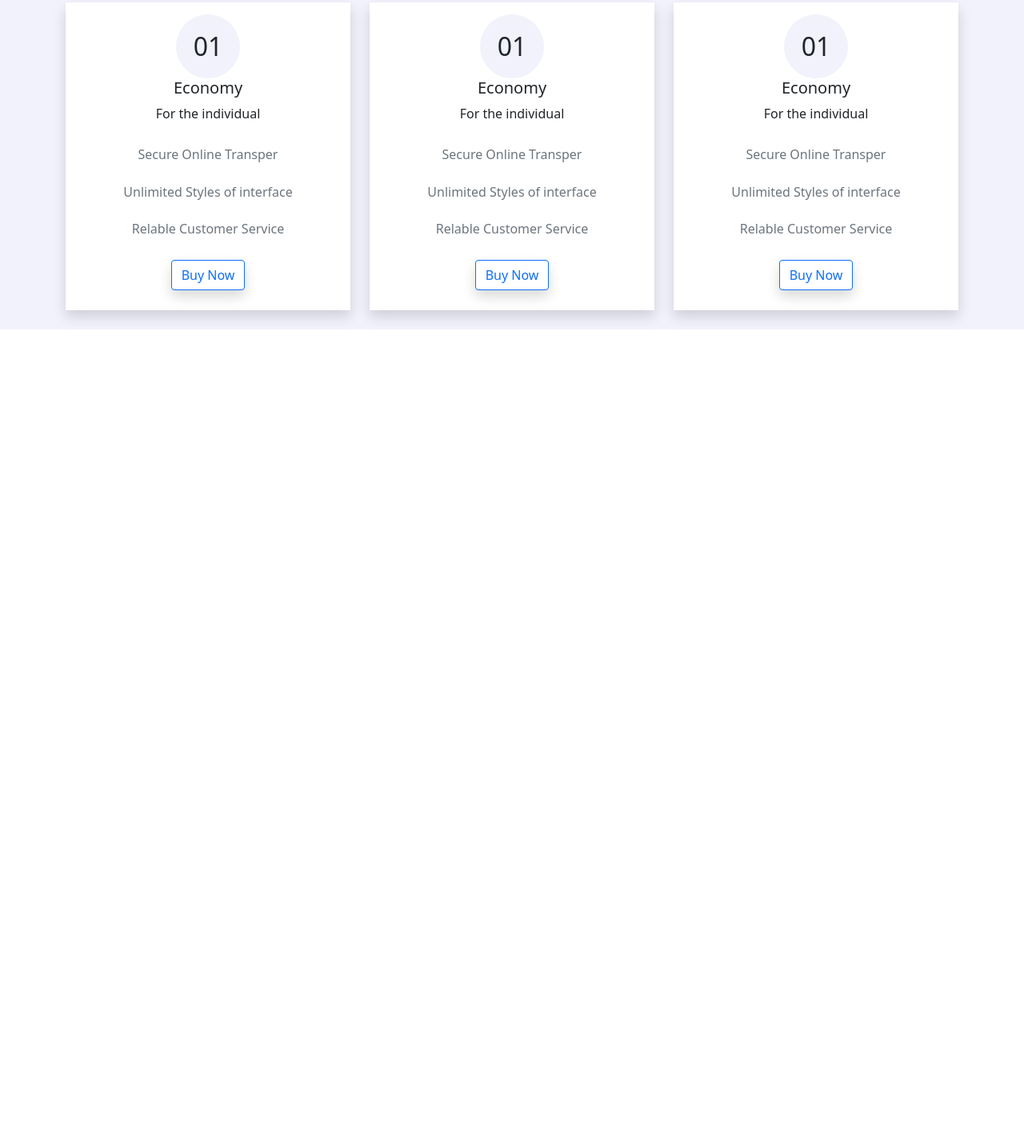
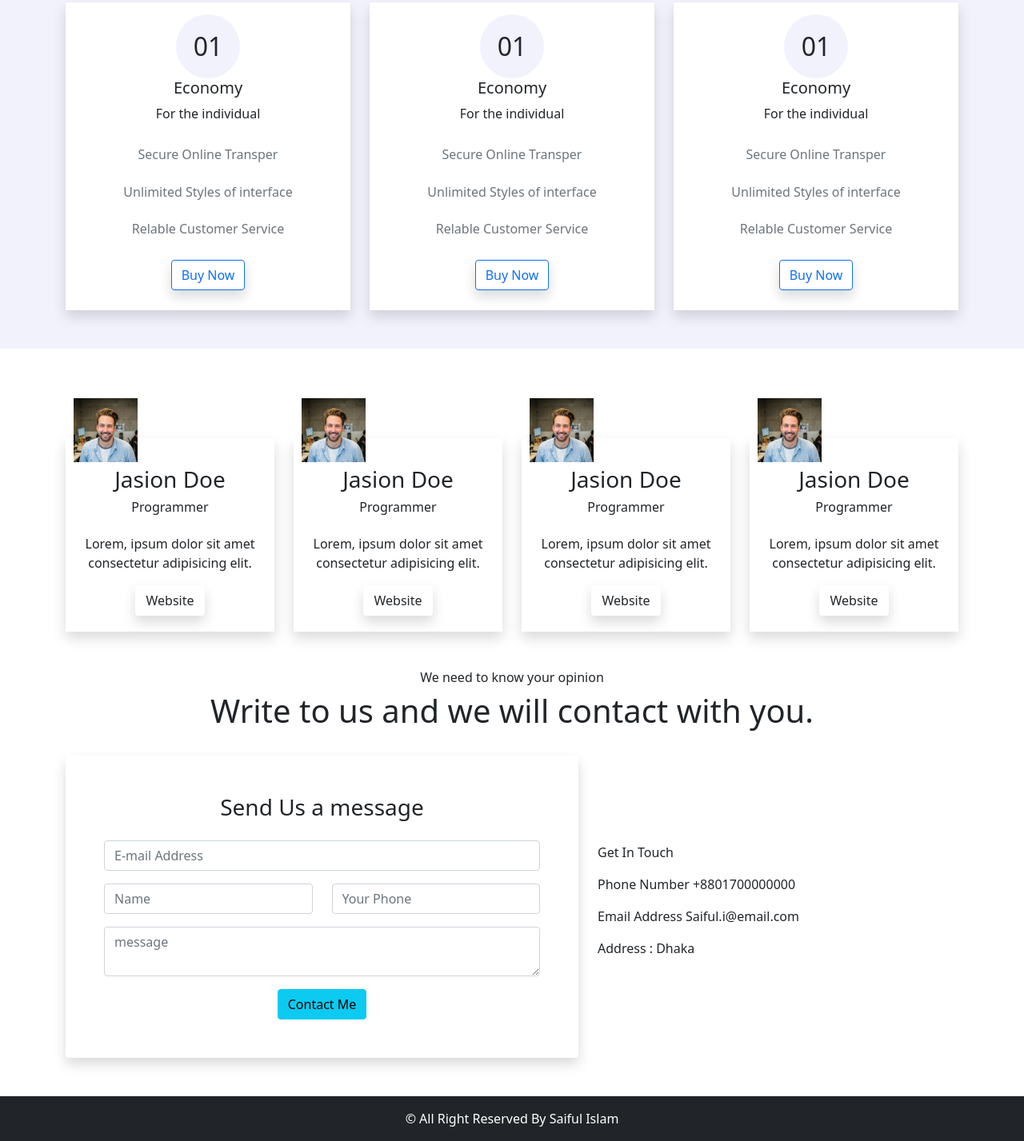
Before and after one commit to bdsaiful24/28, a plain HTML site: page index.html in a window 1280 px wide. Shown: the part 1707-3134 px from the top of the page at 80% size. Before the commit the page ends 2119 px from the top, so only its background shows below. Drawn offline with nearby package versions, Linux system fonts and the light colour scheme.

Commit message:
Add files via upload

```diff
--- a/index.html
+++ b/index.html
@@ -8,6 +8,8 @@
     <!-- Bootstrap CSS -->
     <link href="https://cdn.jsdelivr.net/npm/bootstrap@5.0.2/dist/css/bootstrap.min.css" rel="stylesheet" integrity="sha384-EVSTQN3/azprG1Anm3QDgpJLIm9Nao0Yz1ztcQTwFspd3yD65VohhpuuCOmLASjC" crossorigin="anonymous">
     <!-- Manual CSS -->
+    <!-- Font Awesome -->
+
     <link rel="stylesheet" href="style.css">
     <title>Class 22</title>
   </head>
@@ -53,7 +55,7 @@
     <!-- Banner SEction -->
     <section class="banner py-0 py-md-5 py-sm-2 py-xs-2">
       <div class="container">
-        <div class="banner-sectio">
+        <div class="banner-section">
           <div class="row align-items-center">
             <div class="col-lg-6">
               <h4 class="mb-3">This is Me</h4>
@@ -61,7 +63,7 @@
               <p class="mb-4">Lorem ipsum dolor sit amet consectetur adipisicing elit. Sit, molestiae. Doloribus iusto obcaecati necessitatibus ex inventore provident illum! Ea, ad!</p>
               <a class="btn btn-primary" href="#">Discover Now</a>
             </div>
-            <div class="col-lg-6 pe-5">
+            <div class="col-lg-6 pe-lg-5">
               <img src="img/hero-img.jpg" alt="">
             </div>
           </div>
@@ -125,7 +127,7 @@
         <div class="pricing-table">
           <div class="row">
             <div class="col-lg-4">
-              <div class="pricing-item text-center shadow">
+              <div class="pricing-item mb-4 text-center shadow">
                 <span>01</span>
                 <h5>Economy</h5>
                 <p>For the individual</p>
@@ -138,7 +140,7 @@
               </div>
             </div>
             <div class="col-lg-4">
-              <div class="pricing-item text-center shadow">
+              <div class="pricing-item mb-4 text-center shadow">
                 <span>01</span>
                 <h5>Economy</h5>
                 <p>For the individual</p>
@@ -151,7 +153,7 @@
               </div>
             </div>
             <div class="col-lg-4">
-              <div class="pricing-item text-center shadow">
+              <div class="pricing-item mb-4 text-center shadow">
                 <span>01</span>
                 <h5>Economy</h5>
                 <p>For the individual</p>
@@ -168,7 +170,96 @@
       </div>
     </div>
     <!-- TEam Section -->
+    <section class="team-section py-4 mt-5">
+      <div class="container">
+        <div class="row">
+          <div class="col-lg-3">
+            <div class="team-item shadow text-center">
+              <h3>Jasion Doe</h3>
+              <h6 class="mb-4">Programmer</h6>
+              <p>Lorem, ipsum dolor sit amet consectetur adipisicing elit.</p>
+              <a href="#" class="btn shadow">Website</a>
+              <img width="80px" class="position-absolute" src="img/face1.jpg" alt="">
+            </div>
+          </div>
+          <div class="col-lg-3">
+            <div class="team-item shadow text-center">
+              <h3>Jasion Doe</h3>
+              <h6 class="mb-4">Programmer</h6>
+              <p>Lorem, ipsum dolor sit amet consectetur adipisicing elit.</p>
+              <a href="#" class="btn shadow">Website</a>
+              <img width="80px" class="position-absolute" src="img/face1.jpg" alt="">
+            </div>
+          </div>
+          <div class="col-lg-3">
+            <div class="team-item shadow text-center">
+              <h3>Jasion Doe</h3>
+              <h6 class="mb-4">Programmer</h6>
+              <p>Lorem, ipsum dolor sit amet consectetur adipisicing elit.</p>
+              <a href="#" class="btn shadow">Website</a>
+              <img width="80px" class="position-absolute" src="img/face1.jpg" alt="">
+            </div>
+          </div>
+          <div class="col-lg-3">
+            <div class="team-item shadow text-center">
+              <h3>Jasion Doe</h3>
+              <h6 class="mb-4">Programmer</h6>
+              <p>Lorem, ipsum dolor sit amet consectetur adipisicing elit.</p>
+              <a href="#" class="btn shadow">Website</a>
+              <img width="80px" class="position-absolute" src="img/face1.jpg" alt="">
+            </div>
+          </div>
+        </div>
+      </div>
+    </section>
+    <!-- Feedback Section -->
+    <section class="feedback py-4">
+      <div class="container">
+        <div class="row">
+          <div class="col-lg-12 text-center">
+            <h6>We need to know your opinion</h6>
+            <h1>Write to us and we will contact with you.</h1>
+          </div>
+        </div>
+        <div class="row align-items-center">
+          <div class="col-lg-7 text-center py-4">
+            <div class="card p-5 border-0 shadow">
+              <h3 class="mb-4">Send Us a message</h3>
+              <form action="#">
+                <input type="email" placeholder="E-mail Address" class="form-control mb-3">
+                <div class="row mb-3">
+                  <div class="col-6">
+                    <input type="text" placeholder="Name" class="form-control">
+                  </div>
+                  <div class="col-6">
+                    <input type="number" placeholder="Your Phone" class="form-control">
+                  </div>
 
+                </div>
+                <textarea placeholder="message" class="form-control mb-3"></textarea>
+                <button type="submit" class="btn btn-info">Contact Me</button>
+              </form>
+            </div>
+          </div>
+          <div class="col-lg-5">
+            <p>Get In Touch</p>
+            <p>Phone Number <a class="text-dark" href="tel:+8801700000000">+8801700000000</a></p>
+            <p>Email Address <a class="text-dark" href="mailto:saiful.i@email.com">Saiful.i@email.com</a></p>
+            <p>Address : Dhaka</p>
+          </div>
+        </div>
+      </div>
+    </section>
+    <footer class="footer-section bg-dark py-3">
+      <div class="container">
+        <div class="row">
+          <div class="col-lg-12 text-center">
+            <p class="text-white m-0">&copy; All Right Reserved By Saiful Islam</p>
+          </div>
+        </div>
+      </div>
+
+    </footer>
 
 
 
--- a/style.css
+++ b/style.css
@@ -4,7 +4,6 @@ a{
 .header-menu{
     z-index: 999;
 }
-.header-menu ul{}
 .header-menu ul li{
     position: relative;
 }
@@ -68,9 +67,42 @@ a{
     border-radius: 50%;
     font-size: 2rem;
 }
-.pricing-item h5{}
-.pricing-item p{}
-.pricing-item ul{}
 .pricing-item ul li{
     padding: .7rem 0;
 }
+/* team-section */
+.team-item {
+	margin-top: 40px;
+	position: relative;
+    padding: 35px 15px 20px;
+}
+.team-item img{
+    top: -50px;
+    left: 10px;
+}
+
+/* Responsive CSS */
+@media all and (max-width: 992px) {
+    .header-menu ul li {
+        width: 200px;
+    }
+    .header-menu ul li ul {
+        top: -80px;
+        left: 100%;
+        transform-origin: left;
+        transform: scaleX(0);
+    }
+    .header-menu ul li ul li a {
+        padding: 1rem 0;
+    }
+    .banner-section img {
+        max-width: 100%;
+        width: 100%;
+    }
+    .team-item {
+        margin-bottom: 50px;
+    }
+    .feedback{
+        text-align: center;
+    }
+}
```
